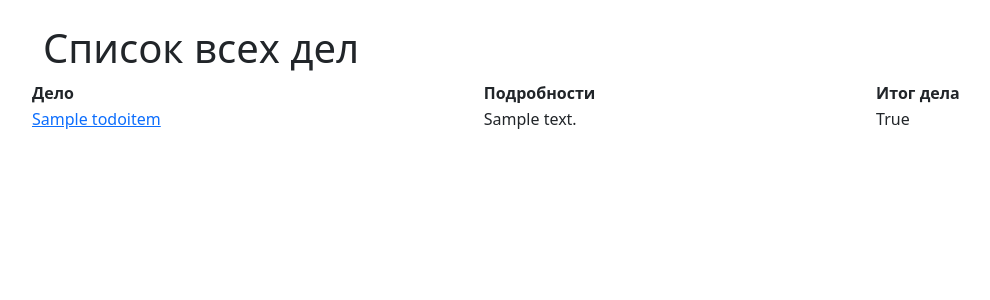
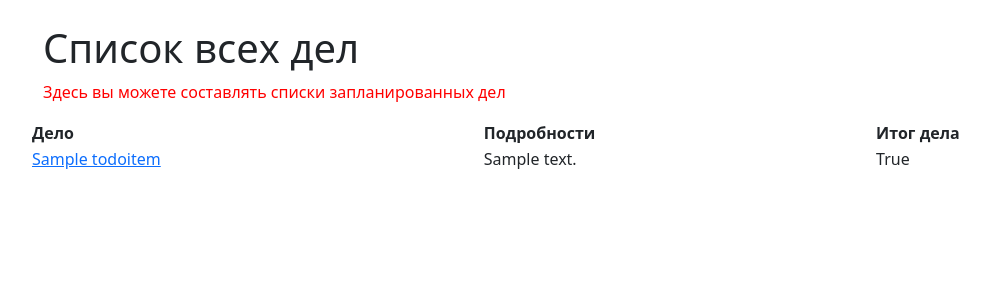
Before and after one commit to HikkariWest/DjangoTodo, a Django app: page /todo/ in a window 1280 px wide. Shown: the part 56-356 px from the top of the page, without its empty margins (39-1029 px from the left). Run offline with Django 3.2, Linux system fonts and the light colour scheme; tables that the repository leaves empty hold one stand-in row (values such as "Sample post").

Commit message:
Добавил цвет для тега <p>

```diff
--- /dev/null
+++ b/todolist/static/css/base.css
@@ -0,0 +1,3 @@
+p {
+	color:red;
+}
--- a/todolist/templates/main.html
+++ b/todolist/templates/main.html
@@ -1,3 +1,4 @@
+{% load static %}
 <!DOCTYPE html>
 <html lang="en">
 <head>
@@ -6,6 +7,7 @@
 	<title>Document</title>
 	<link href="https://cdn.jsdelivr.net/npm/bootstrap@5.0.0-beta3/dist/css/bootstrap.min.css" rel="stylesheet" integrity="sha384-eOJMYsd53ii+scO/bJGFsiCZc+5NDVN2yr8+0RDqr0Ql0h+rP48ckxlpbzKgwra6" crossorigin="anonymous">
 	<script src="https://cdn.jsdelivr.net/npm/bootstrap@5.0.0-beta3/dist/js/bootstrap.bundle.min.js" integrity="sha384-JEW9xMcG8R+pH31jmWH6WWP0WintQrMb4s7ZOdauHnUtxwoG2vI5DkLtS3qm9Ekf" crossorigin="anonymous"></script>
+	<link rel="stylesheet" href="{% static 'css/base.css' %}">
 </head>
 <body>
 	{%include 'navbar.html' %}
--- a/todolist/templates/todolist/todo_list.html
+++ b/todolist/templates/todolist/todo_list.html
@@ -2,6 +2,7 @@
 {% block content %}
 <div class="row mt-4">
 	<span class="h1">Список всех дел</span>
+	<p>Здесь вы можете составлять списки запланированных дел</p>
 	<table>
 		<th>Дело</th>
 		<th>Подробности</th>
```
